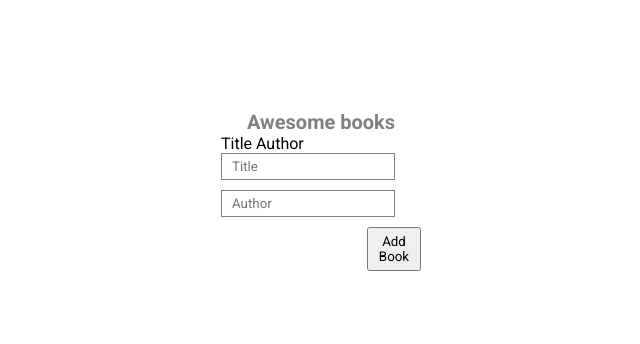
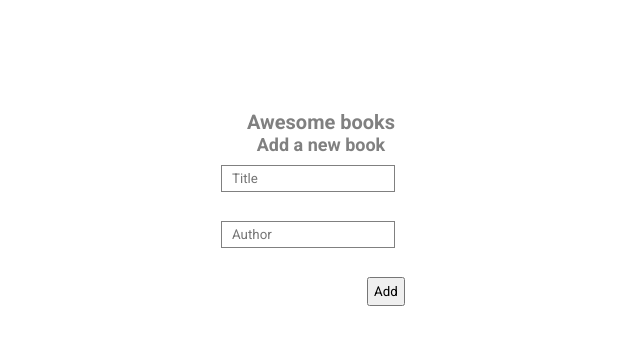
Before and after one commit to ifeanyi305/Ifeanyi305-AwesomeBooks, a website: page index.html in a window 1280 px wide. Shown: the whole page, without its empty margins (319-959 px from the left). Drawn offline with Linux system fonts and the light colour scheme.

Commit message:
Update file

```diff
--- a/index.html
+++ b/index.html
@@ -15,8 +15,8 @@
             <div id="book-collection">
                 <thead>
                     <tr>
-                        <th>Title</th>
-                        <th>Author</th>
+                        <th></th>
+                        <th></th>
                         <th></th>
                     </tr>
                 </thead>
@@ -25,9 +25,14 @@
         </div>
         <div>
             <form class="book-input">
-                <input type="text" name="text" id="title" placeholder="Title"><br>
-                <input type="text" name="Author" id="author" placeholder="Author"><br>
-                <button type="submit" id="add-button">Add Book</button>
+                <h4 class="description">Add a new book</h4>
+                <input type="text" name="text" id="title" placeholder="Title">
+                <br>
+                <br>
+                <input type="text" name="Author" id="author" placeholder="Author">
+                <br>
+                <br>
+                <button type="submit" id="add-button">Add</button>
             </form>
         </div>
     </section>
```
